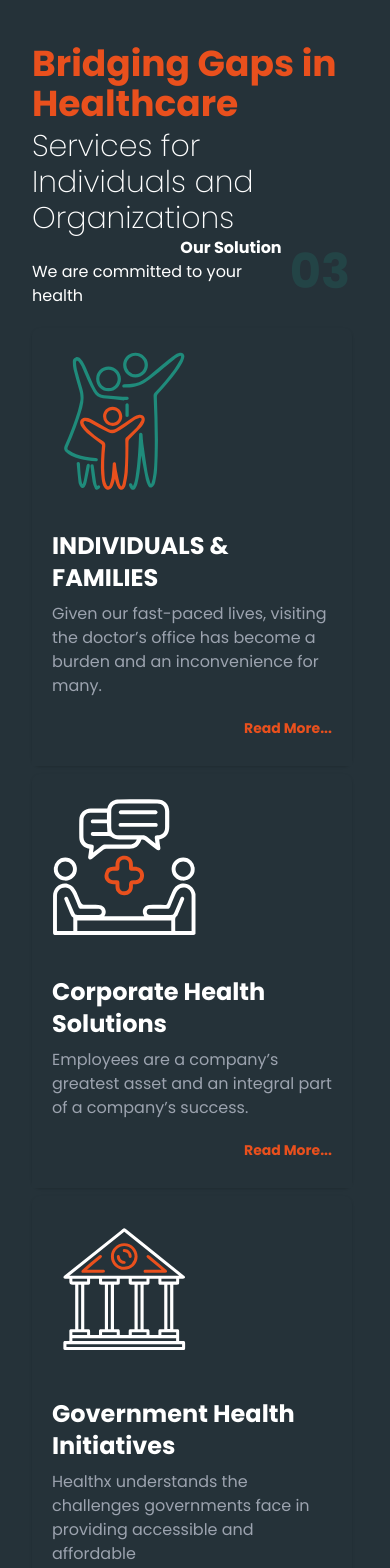
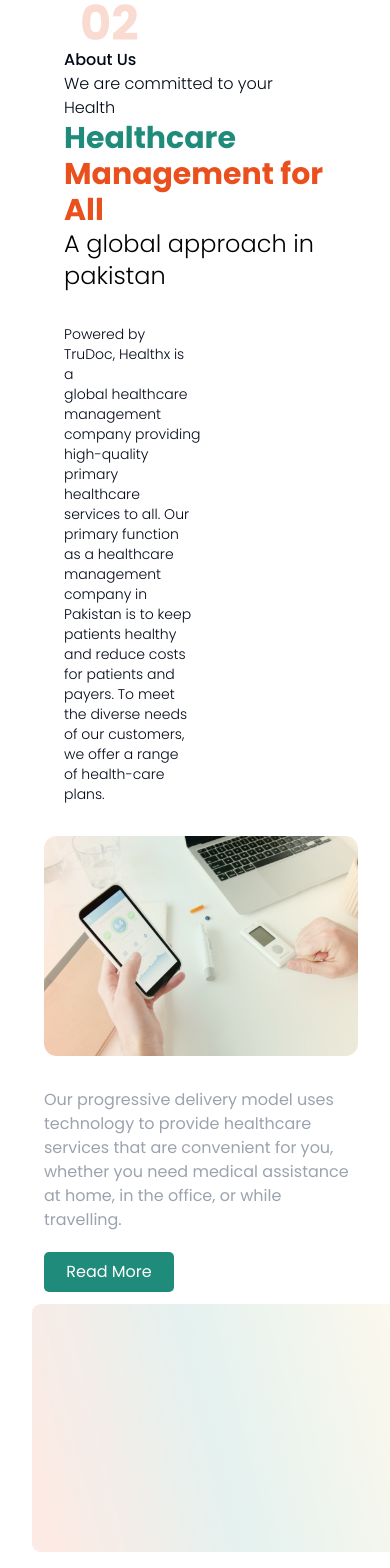
Before and after one commit to Sanjay1402/healthx, a Next.js app: page / in a window 390 px wide. Shown: the part 1420-2988 px from the top of the page. Built offline with nearby package versions, Linux system fonts and the light colour scheme.

Commit message:
About Us component added with responsiveness

```diff
--- a/src/app/page.jsx
+++ b/src/app/page.jsx
@@ -71,6 +71,68 @@ export default function Home() {
             <div className="mt-1 ms-1">
               <div>Experienced</div>
               <div>Clinics</div>
+            </div>
+          </div>
+        </div>
+        <div className="flex sm:justify-between md:justify-between lg:justify-around container flex-wrap">
+          <div className="flex flex-wrap">
+            <div className="flex items-start">
+              {" "}
+              <span className="orange text-5xl font-bold opacity-20 mx-2 px-2">
+                02
+              </span>
+            </div>
+            <div className="flex flex-col">
+              <span className="font-medium">About Us</span>
+              <span className="font-light">
+                We are committed to your Health
+              </span>
+            </div>
+          </div>
+          <div className="green text-3xl font-bold">
+            Healthcare <span className="orange">Management for All</span>
+            <p className="text-2xl font-light text-black">
+              A global approach in pakistan
+            </p>
+          </div>
+          <div className="flex mt-4 pt-4 flex-wrap sm:justify-center md:justify-end lg:justify-end">
+            <div className="w-1/2	text-sm font-light ">
+              Powered by TruDoc, Healthx is a global healthcare management
+              company providing high-quality primary healthcare services to all.
+              Our primary function as a healthcare management company in
+              Pakistan is to keep patients healthy and reduce costs for patients
+              and payers. To meet the diverse needs of our customers, we offer a
+              range of health-care plans.
+            </div>
+          </div>
+        </div>
+
+        <div className="flex  mt-5 pt-3  flex-wrap sm:justify-center md:justify-between lg:justify-between">
+          <div className="ml-3">
+            <div className="mb-10 pb-5 flex">
+              <div className="max-w-sm">
+                <a href="#">
+                  <img class="rounded-t-lg" src="/Rectangle7.png" alt="" />
+                </a>
+                <div className="">
+                  <p className="mb-3 font-normal text-gray-400 dark:text-gray-400 mt-4 pt-4">
+                    Our progressive delivery model uses technology to
+                    provide healthcare services that are convenient for you,
+                    whether you need medical assistance at home, in the office,
+                    or while travelling.
+                  </p>
+                  <button className={styles.readmore}>Read More</button>
+                </div>
+              </div>
+            </div>
+          </div>
+          <div className=" flex  flex-wrap sm:justify-center md:justify-between lg:justify-between">
+            <div className="mb-10 pb-5">
+              <div className="w-[24rem] md:w-[37.5rem] lg:w-[37.5rem] ">
+                <a href="#">
+                  <img class="rounded-t-lg" src="/Rectangle 8.png" alt="" />
+                </a>
+              </div>
             </div>
           </div>
         </div>
--- a/src/app/page.module.css
+++ b/src/app/page.module.css
@@ -298,3 +298,17 @@
   order: 1;
   flex-grow: 0;
 }
+.readmore {
+  display: flex;
+  flex-direction: row;
+  justify-content: center;
+  align-items: center;
+  margin-top: 8px;
+  position: absolute;
+  width: 130px;
+  height: 40px;
+
+  background: #1f8b7b;
+  border-radius: 5px;
+  color: white;
+}
```
Also changed, not shown: public/Rectangle 8.png (added), public/Rectangle7.png (added).
